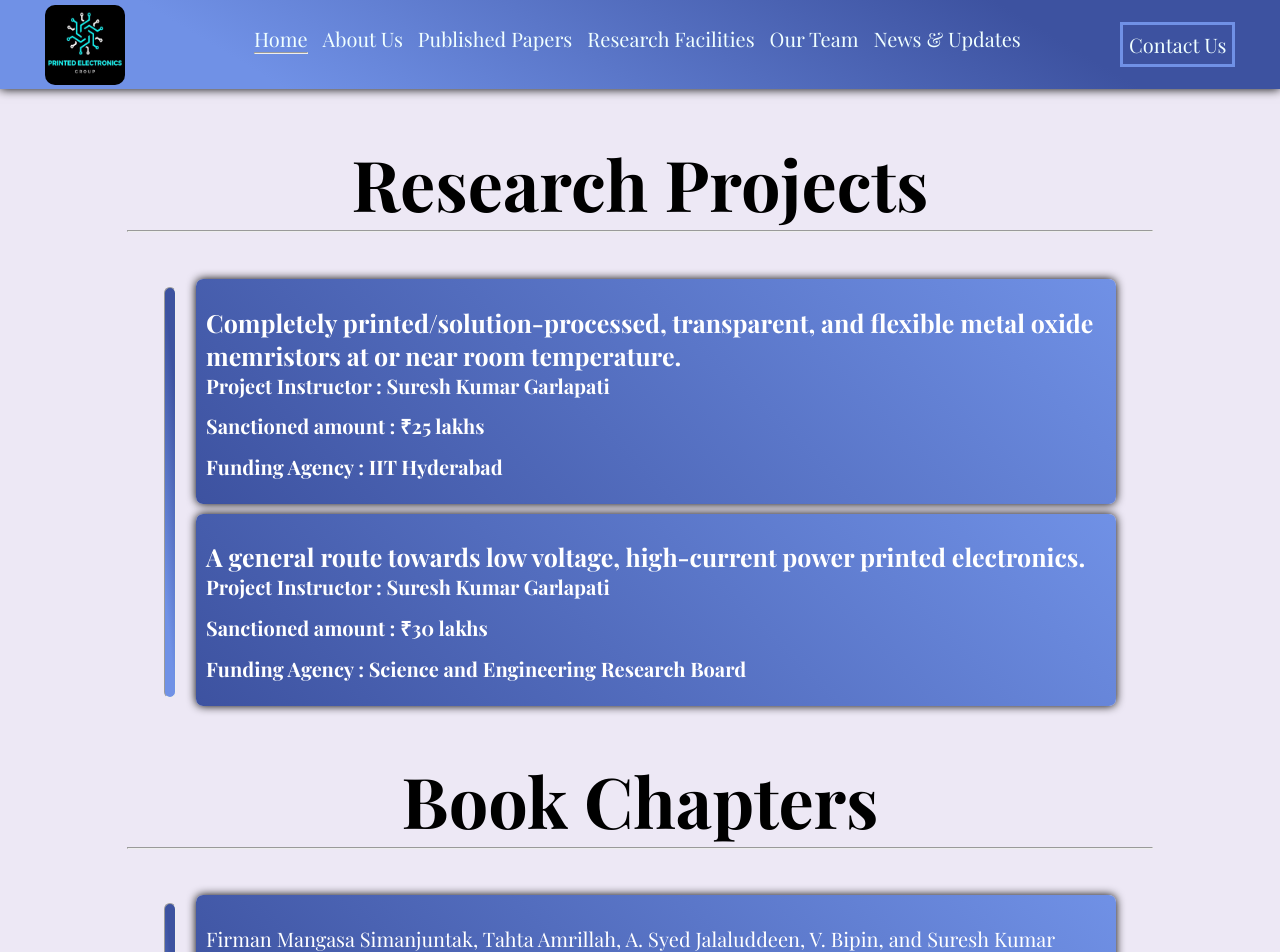
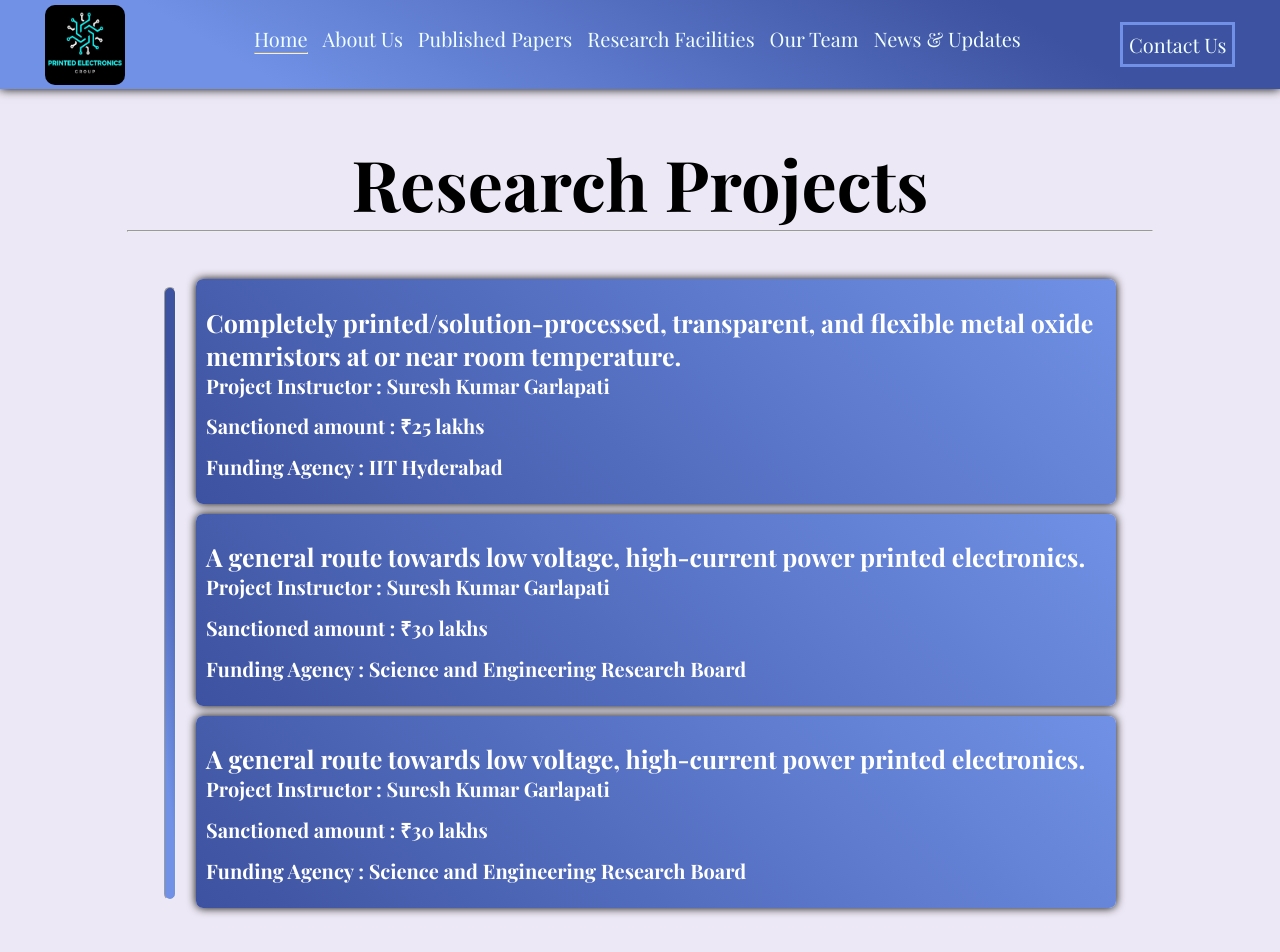
Before and after one commit to Aadarsh032/Printed-Electronics, a React (Vite) app in the folder Printed-Electronics/: page /PublishedPapers in a window 1280 px wide. Shown: the top 952 px of the page. Built offline with nearby package versions, Linux system fonts and the light colour scheme; a web font is replaced by a local one.

Commit message:
Update research_projects.js

```diff
--- a/Printed-Electronics/src/assets/research_projects.js
+++ b/Printed-Electronics/src/assets/research_projects.js
@@ -11,6 +11,13 @@ const research_projects =[
         sanctioned_amount:"₹30 lakhs",
         funding_agency:"Science and Engineering Research Board"
 
+    },
+    {
+        topic_name:"A general route towards low voltage, high-current power printed electronics.",
+        project_instructor:`Suresh Kumar Garlapati`,
+        sanctioned_amount:"₹30 lakhs",
+        funding_agency:"Science and Engineering Research Board"
+
     }
 ]
 export default research_projects;
```
